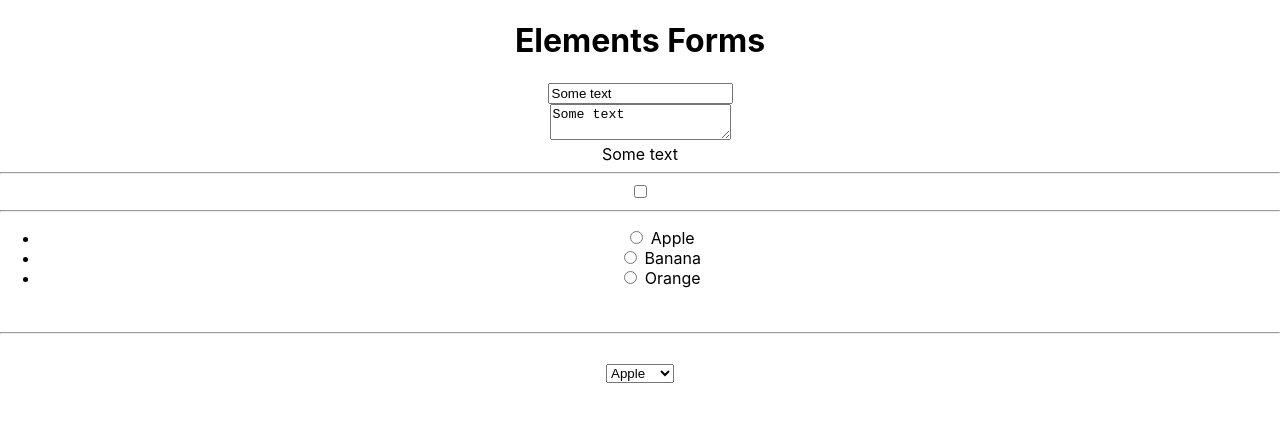
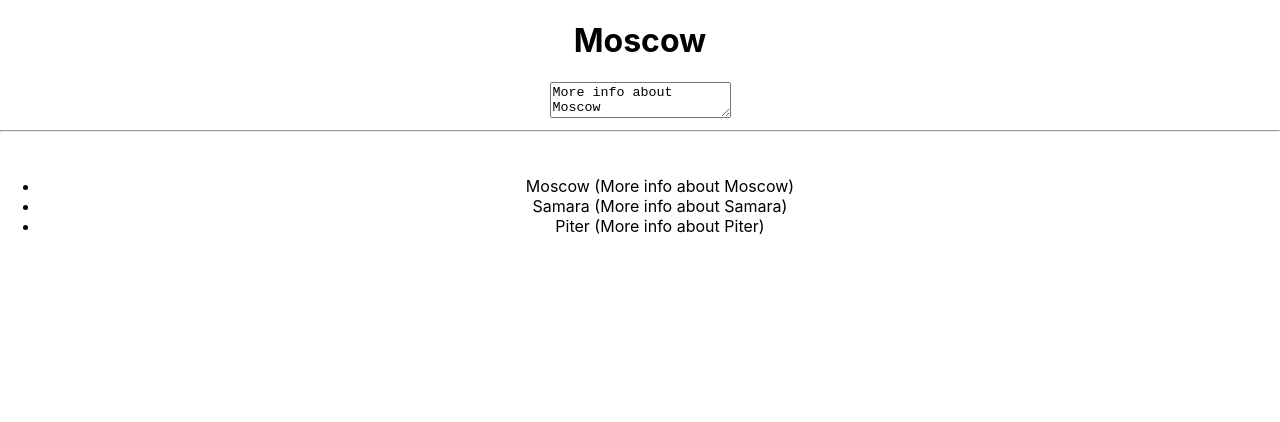
Before and after one commit to MaxiDeBox/first-react-app, a React (Create React App) app in the folder my-app/: page / in a window 1280 px wide. Shown: the top 422 px of the page. Built offline with nearby package versions, Linux system fonts and the light colour scheme.

Commit message:
Поднятие состояния

```diff
--- a/my-app/src/App.js
+++ b/my-app/src/App.js
@@ -1,93 +1,55 @@
 import './App.css';
 import React, {useState} from "react";
+import CitiesList from "./CitiesList";
+import City from "./City";
 
-function App(props) {
-  const [value, setValue] = useState("Some text");
-  const [checked, setChecked] = useState(false);
-  const [fruit, setFruite] = useState(false);
-  const [fruitSelect, setSelectedFruite] = useState("");
+function App() {
+  const [cities, setCities] = useState([
+    {
+      id: 0,
+      name: "Moscow",
+      description: "More info about Moscow"
+    },
+    {
+      id: 1,
+      name: "Samara",
+      description: "More info about Samara"
+    },
+    {
+      id: 2,
+      name: "Piter",
+      description: "More info about Piter"
+    }
+  ]);
+  const [currentIndex, setCurrentIndex] = useState(0);
+  const currentCity = cities[currentIndex];
 
-  const fruits = [
-    "Apple",
-    "Banana",
-    "Orange"
-  ];
+  const handlerChangeCity = (n, description) => {
+    setCities(cities.map((city, index) => {
+      if (index === n) {
+        return {
+          ...city,
+          description: description
+        }
+      }
 
-  const handlerSelect = (event) => {
-    return (
-      setSelectedFruite(event.target.value)
-    );
-  };
+      return city;
+    }))
+  }
+
+  const handlerselectCity = (n) => {
+    setCurrentIndex(n)
+  }
 
   return (
     <div className="App">
-      <h1>Elements Forms</h1>
-      <input value={value} onChange={(e) => {setValue(e.target.value)}} />
-      <br/>
-      <textarea value={value} onChange={(e) => {setValue(e.target.value)}} />
-      <br/>
-      {value}
-      <hr />
-      <label>
-        <input type="checkbox" checked={checked} onChange={() => setChecked(!checked)} />
-      </label>
-      <br />
-      {checked}
-      <hr />
-      <ul>
-        {fruits.map((item, index) => (
-          <li key={item}>
-            <label>
-              <input
-                type="radio"
-                checked={fruit === item}
-                onChange={() => setFruite(item)}
-              /> {item}
-            </label>
-          </li>
-        ))}
-      </ul>
-      <br />
-      {fruit}
-      <hr />
-      <br />
-      <select
-        onChange={(e) => handlerSelect(e)}>
-        {fruits.map((item, index) => (
-          <option key={item} value={item}>
-            {item}
-          </option>
-        ))}
-      </select>
-      <br />
-      {fruitSelect}
+      <City
+        city={currentCity}
+        onChangeCity={handlerChangeCity}
+        currentIndex={currentIndex} />
+      <CitiesList cities={cities} onSelectCity={handlerselectCity} />
     </div>
   );
 }
 
-// class App extends React.Component {
-//   constructor(props) {
-//     super(props);
-//
-//     this.state = {
-//       value: "Some text 2"
-//     };
-//   }
-//
-//   handlerOnChange(event) {
-//     this.setState({
-//       value: event.target.value
-//     });
-//   }
-//
-//   render () {
-//     return (
-//       <div className="App">
-//         <input value={this.state.value} onChange={(e) => this.handlerOnChange(e)} />
-//         {this.state.value}
-//       </div>
-//     );
-//   }
-// }
-
 export default App;
--- /dev/null
+++ b/my-app/src/CitiesList.js
@@ -0,0 +1,13 @@
+import React from "react";
+
+export default function CitiesList(props) {
+  return (
+    <ul>
+      {props.cities.map((city) => (
+        <li key={city.id} onClick={() => props.onSelectCity(city.id)}>
+          {city.name} ({city.description})
+        </li>
+      ))}
+    </ul>
+  );
+}
--- /dev/null
+++ b/my-app/src/City.js
@@ -0,0 +1,21 @@
+import React from "react";
+
+export default function City(props) {
+  const city = props.city;
+
+  return (
+    <div>
+      <h1>
+        {city.name}
+      </h1>
+      <textarea
+        value={city.description}
+        onChange={
+          (e) => props.onChangeCity(props.currentIndex, e.target.value)
+        }
+      />
+      <hr />
+      <br />
+    </div>
+  );
+}
```
